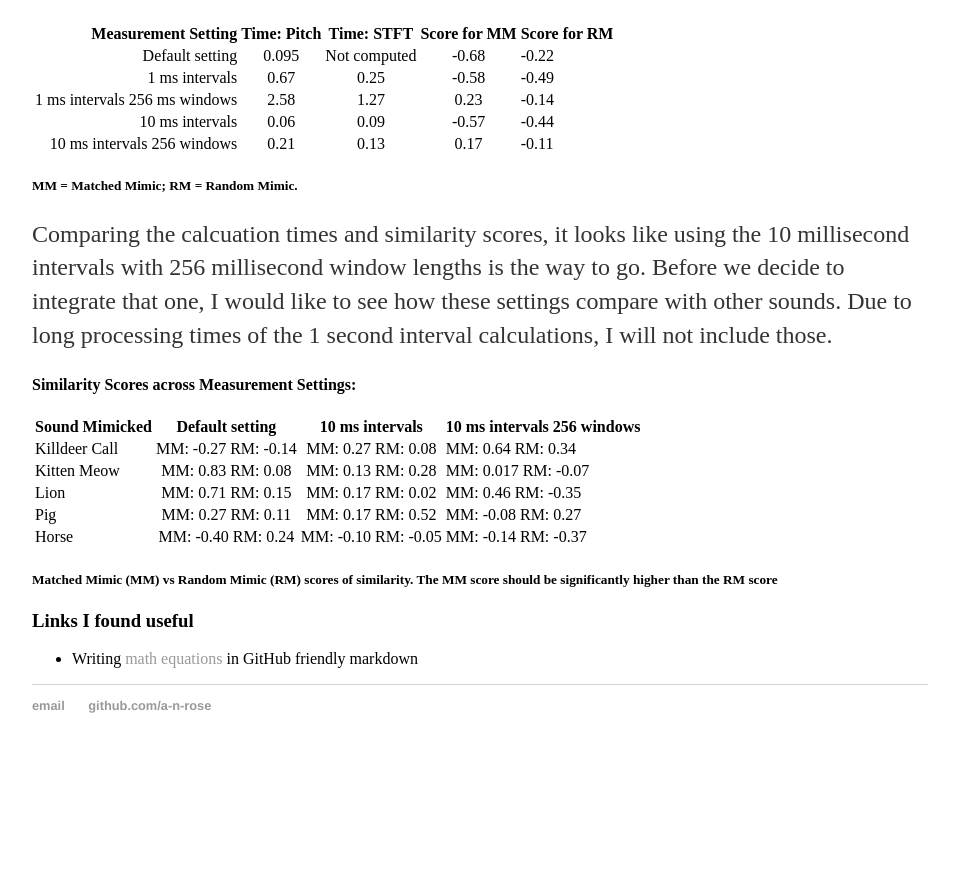
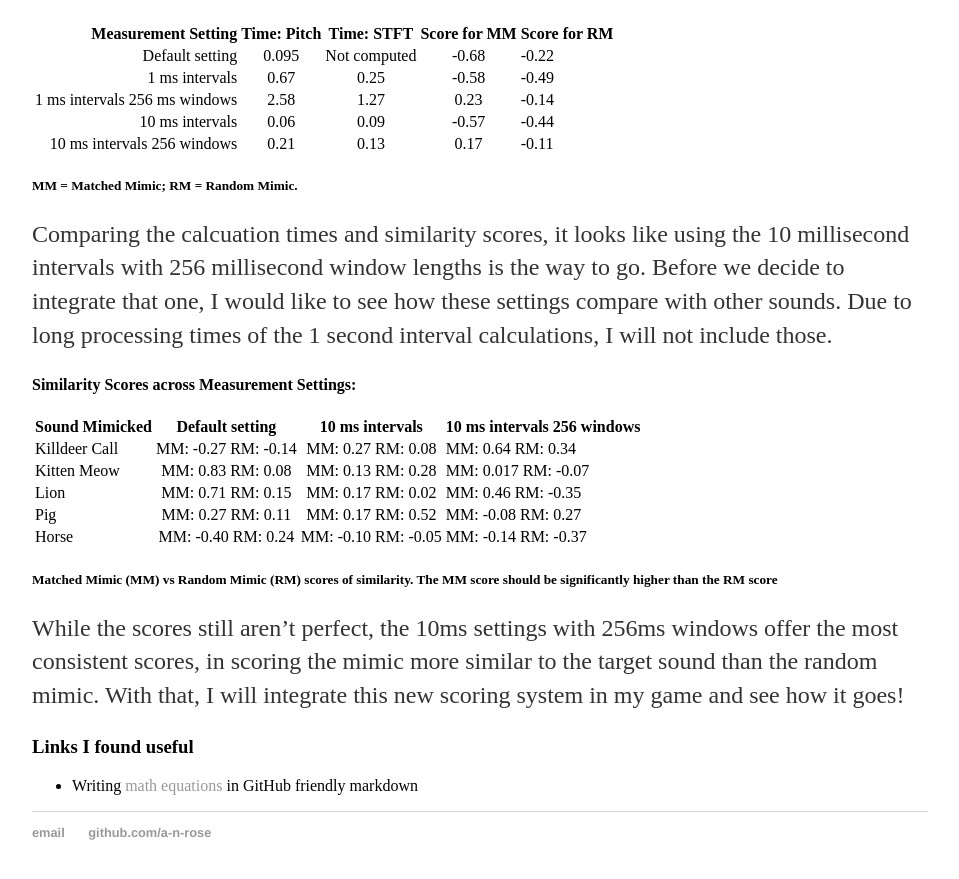
Before and after one commit to a-n-rose/a-n-rose.github.io, a Jekyll site: the page built from _posts/2018-08-29-comparing-prosody.md, in a window 1280 px wide and 900 px high, scrolled down 5484 px. Shown: the top 879 px of the window, without its empty margins (160-1119 px from the left). Built offline with Jekyll 4.4.1, drawn with Linux system fonts in a browser that asks for light colours; before the commit the page ends 6257 px from its top, so only the background shows below that.

Commit message:
next step - add new scoring system to game

```diff
--- a/_posts/2018-08-29-comparing-prosody.md
+++ b/_posts/2018-08-29-comparing-prosody.md
@@ -188,6 +188,8 @@ Comparing the calcuation times and similarity scores, it looks like using the 10
 
 ##### Matched Mimic (MM) vs Random Mimic (RM) scores of similarity. The MM score should be significantly higher than the RM score
 
+While the scores still aren't perfect, the 10ms settings with 256ms windows offer the most consistent scores, in scoring the mimic more similar to the target sound than the random mimic. With that, I will integrate this new scoring system in my game and see how it goes!
+
 
 ### Links I found useful
 
```
